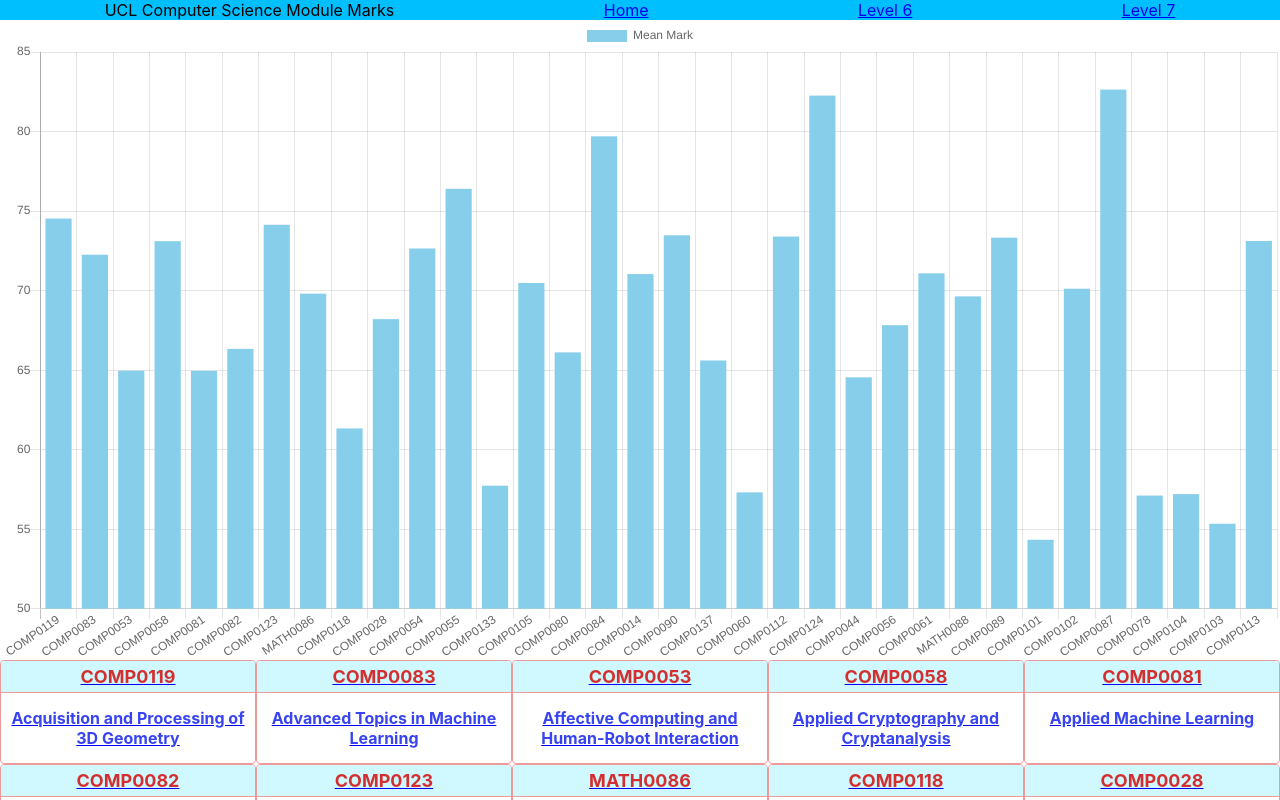
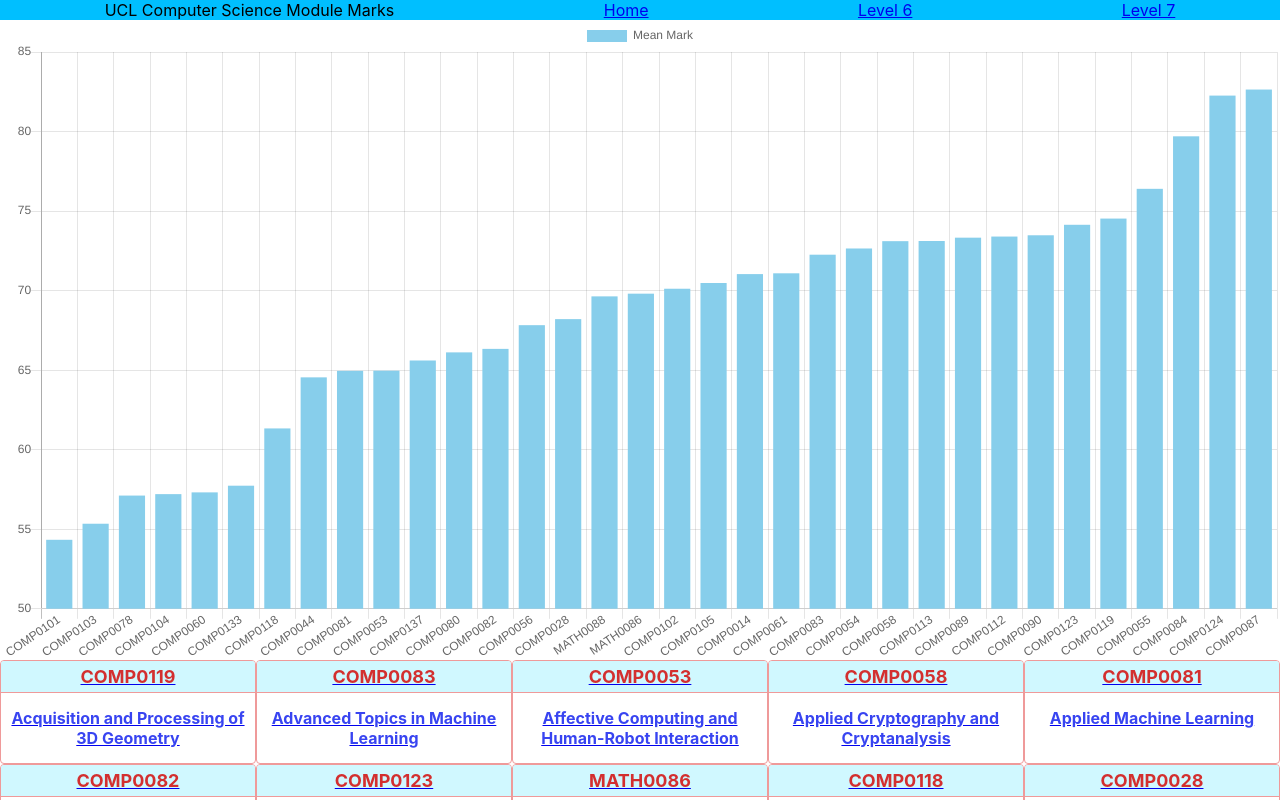
Before and after one commit to Dinesh-Kalamegam/ucl-cs-foi-react, a React (Create React App) app: page /level7 in a window 1280 px wide. Shown: the top 800 px of the page. Built offline with nearby package versions, Linux system fonts and the light colour scheme.

Commit message:
sorted the bars on level pages

```diff
--- a/src/Level.js
+++ b/src/Level.js
@@ -1,16 +1,27 @@
 import React from 'react'
-import {Link} from 'react-router-dom'
+import { Link } from 'react-router-dom'
 import './App.css'
 import BarChart from './BarChart'
+
+function compare(a,b) {
+    if (a.Mean < b.Mean) {
+        return -1;
+    }
+    if (a.Mean > b.Mean) {
+        return 1;
+    }
+    return 0;
+}
+
 
 function Level(props) {
     const data2018 = props.data[3]
     return (
         <div className="level">
-            <BarChart arr={data2018.filter(x => x.Level === props.level)}></BarChart>
+            <BarChart arr={data2018.filter(x => x.Level === props.level).sort(compare)}></BarChart>
             {data2018.filter(x => x.Level === props.level).map(x => (
                 <div className="card" key={x["Module Code"]}>
-                    <Link to={"/"+x["Module Code"]}>
+                    <Link to={"/" + x["Module Code"]}>
 
                         <div className="card-header">
                             <h2> {x["Module Code"]} </h2>
--- a/src/ModuleChart.js
+++ b/src/ModuleChart.js
@@ -40,7 +40,6 @@ function ModuleChart(props) {
                 data: Object.values(means),
                 fill: fill_val,
                 borderColor: "black",
-                backgroundColor: "black"
 
             },
 
@@ -49,27 +48,24 @@ function ModuleChart(props) {
                 data: Object.values(percentile_5),
                 fill: fill_val,
                 borderColor: "red",
-                backgroundColor: "black"
             },
             {
                 label: "25th",
                 data: Object.values(percentile_25),
                 fill: fill_val,
                 borderColor: "purple",
-                backgroundColor: "black"
             },
             {
                 label: "75th",
                 data: Object.values(percentile_75),
                 fill: fill_val,
                 borderColor: "blue",
-                backgroundColor: "black"
             },
             {
                 label: "95th",
                 data: Object.values(percentile_95),
                 fill: fill_val,
-                borderColor: "green"
+                borderColor: "green",
             }
         ],
     }
@@ -85,24 +81,28 @@ function ModuleChart(props) {
                         fontSize: 25,
                     },
                     legend: { position: 'top' },
-                    responsive:true,
+                    responsive: true,
                     scales: {
                         xAxes: [{
                             scaleLabel: {
                                 display: true,
                                 labelString: 'Year',
-                            fontSize:15
+                                fontSize: 15
                             }
                         }],
                         yAxes: [{
                             scaleLabel: {
                                 display: true,
                                 labelString: 'Mark',
-                              fontSize:15
+                                fontSize: 15
                             }
                         }]
+                    },
+
                 }
-                }}
+                }
+
+
             >
             </Line>
         </div>
```
Lines whose indentation alone changed are shown as unchanged.
